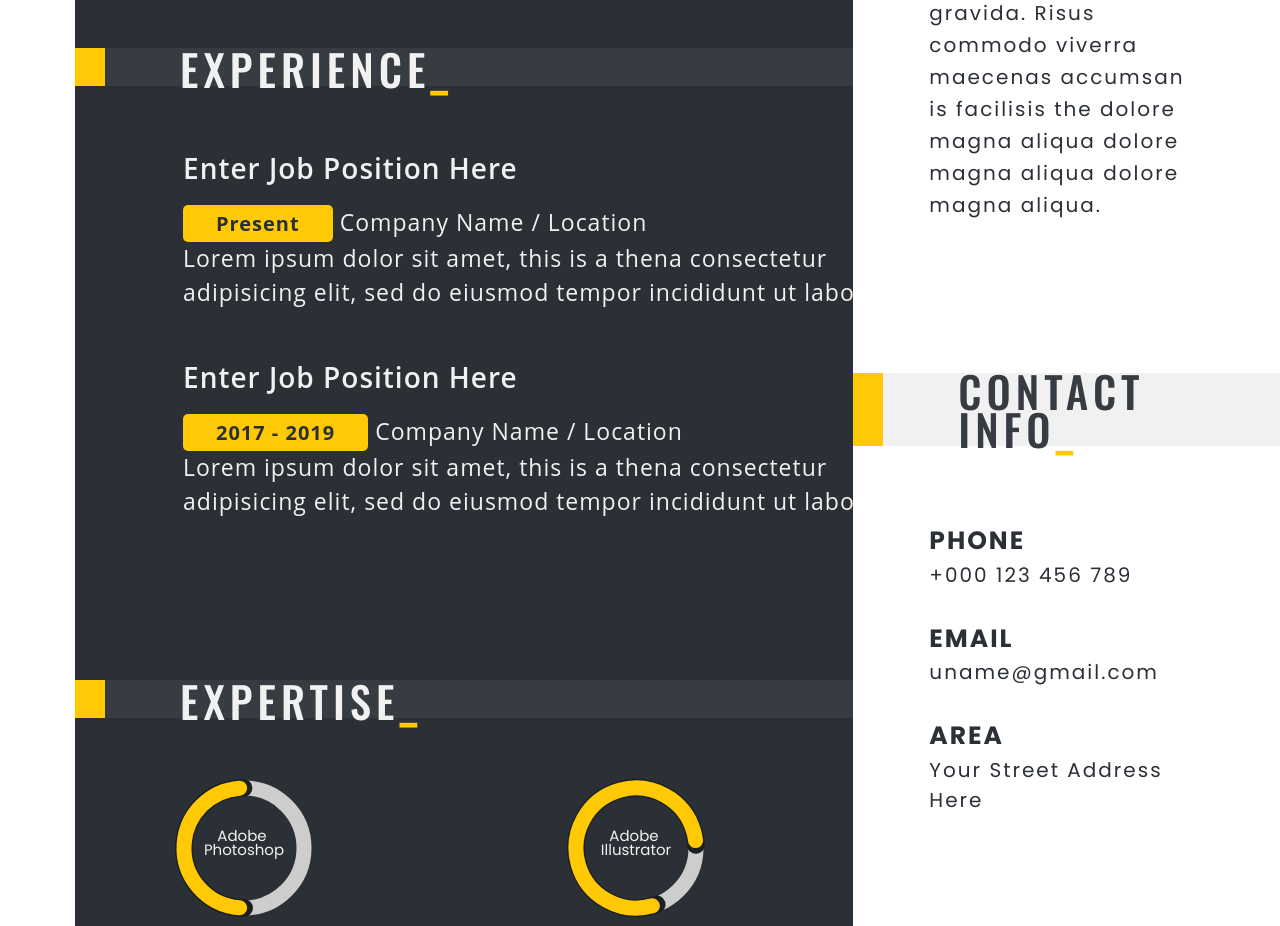
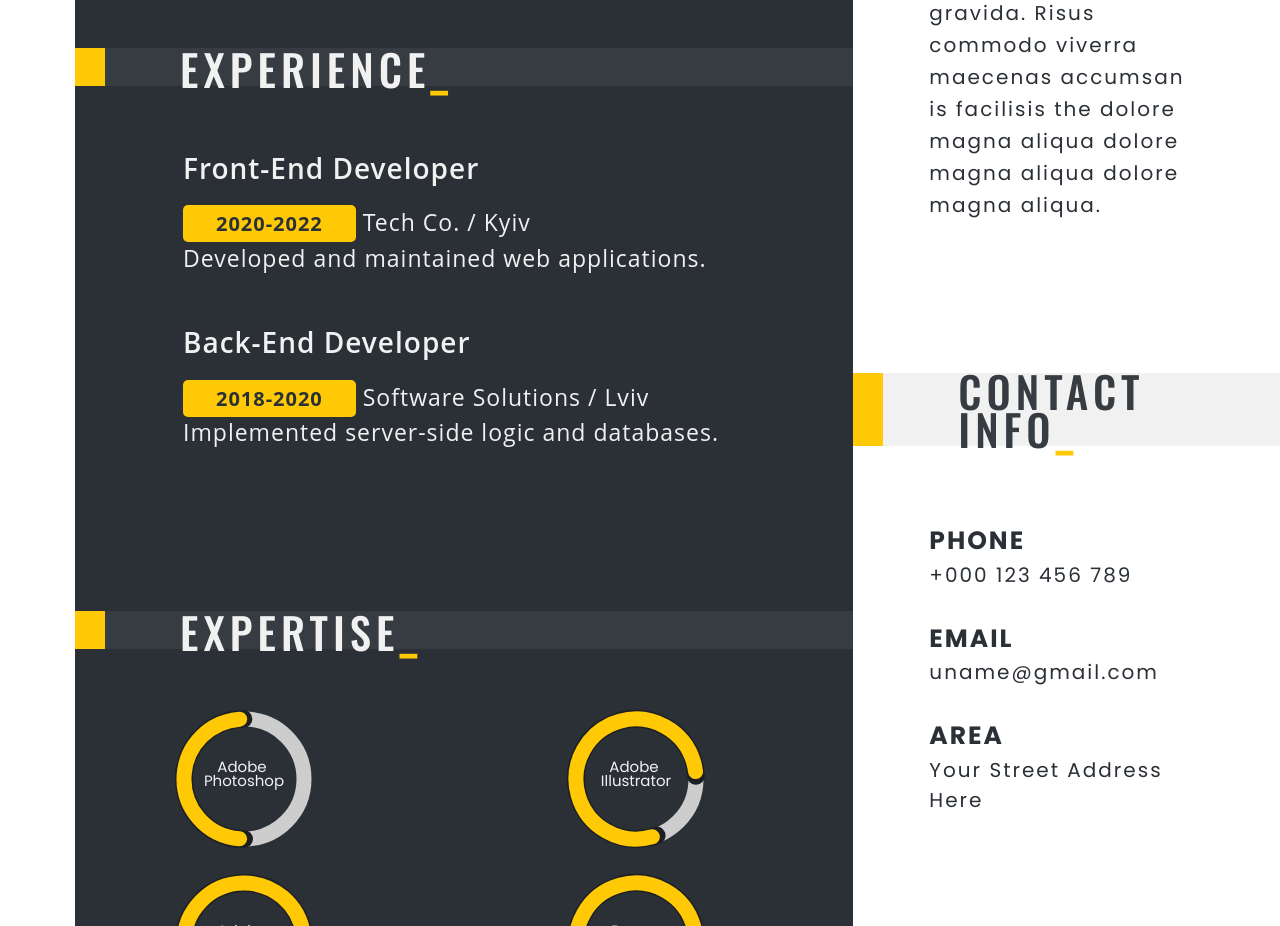
Before and after one commit to mariamaleryk/pm_22_10, a website: page app/index.html in a window 1280 px wide. Shown: the part 1060-1986 px from the top of the page. Drawn offline with nearby package versions, Linux system fonts and the light colour scheme; files that its build step writes are made by us from their sources; files whose address does not match are found by name.

Commit message:
draft http and fetch api

```diff
--- /dev/null
+++ b/app/data/data.json
@@ -0,0 +1,18 @@
+{
+  "experience": [
+    {
+      "jobPosition": "Front-End Developer",
+      "period": "2020-2022",
+      "company": "Tech Co.",
+      "location": "Kyiv",
+      "description": "Developed and maintained web applications."
+    },
+    {
+      "jobPosition": "Back-End Developer",
+      "period": "2018-2020",
+      "company": "Software Solutions",
+      "location": "Lviv",
+      "description": "Implemented server-side logic and databases."
+    }
+  ]
+}
--- a/app/js/circles.js
+++ b/app/js/circles.js
@@ -1,28 +1,28 @@
-// Функція для ініціалізації анімації
-function startAnimation(element, strokeDashoffset, rotation, duration) {
-    element.style.transition = `stroke-dashoffset ${duration}s ease-in-out, transform ${duration}s ease-in-out`;
-    element.style.strokeDashoffset = strokeDashoffset;
-    element.style.transform = `rotate(${rotation}deg)`;
-}
-
-// Вибираємо SVG кола для анімації
-const circle1 = document.querySelector('.rotate-variant-01');
-const circle2 = document.querySelector('.rotate-variant-02');
-const circle11 = document.querySelector('.rotate-variant-11');
-const circle12 = document.querySelector('.rotate-variant-12');
-const circle21 = document.querySelector('.rotate-variant-21');
-const circle22 = document.querySelector('.rotate-variant-22');
-const circle31 = document.querySelector('.rotate-variant-31');
-const circle32 = document.querySelector('.rotate-variant-32');
-
-// Викликаємо анімації
-startAnimation(circle1, '197.58', 94.2, 2);
-startAnimation(circle2, '189.44', 90, 2);
-// startAnimation(circle1, '68.43', 59.2, 2);
-// startAnimation(circle2, '59.86', 55, 2);
-startAnimation(circle11, '85.57', 74.2, 2);
-startAnimation(circle12, '77', 70, 2);
-startAnimation(circle21, '102.71', 89.2, 2);
-startAnimation(circle22, '94.14', 85, 2);
-startAnimation(circle31, '85.57', 74.2, 2);    //+8.14,  +4.2
-startAnimation(circle32, '77', 70, 2);
+// // Функція для ініціалізації анімації
+// function startAnimation(element, strokeDashoffset, rotation, duration) {
+//     element.style.transition = `stroke-dashoffset ${duration}s ease-in-out, transform ${duration}s ease-in-out`;
+//     element.style.strokeDashoffset = strokeDashoffset;
+//     element.style.transform = `rotate(${rotation}deg)`;
+// }
+//
+// // Вибираємо SVG кола для анімації
+// const circle1 = document.querySelector('.rotate-variant-01');
+// const circle2 = document.querySelector('.rotate-variant-02');
+// const circle11 = document.querySelector('.rotate-variant-11');
+// const circle12 = document.querySelector('.rotate-variant-12');
+// const circle21 = document.querySelector('.rotate-variant-21');
+// const circle22 = document.querySelector('.rotate-variant-22');
+// const circle31 = document.querySelector('.rotate-variant-31');
+// const circle32 = document.querySelector('.rotate-variant-32');
+//
+// // Викликаємо анімації
+// startAnimation(circle1, '197.58', 94.2, 2);
+// startAnimation(circle2, '189.44', 90, 2);
+// // startAnimation(circle1, '68.43', 59.2, 2);
+// // startAnimation(circle2, '59.86', 55, 2);
+// startAnimation(circle11, '85.57', 74.2, 2);
+// startAnimation(circle12, '77', 70, 2);
+// startAnimation(circle21, '102.71', 89.2, 2);
+// startAnimation(circle22, '94.14', 85, 2);
+// startAnimation(circle31, '85.57', 74.2, 2);    //+8.14,  +4.2
+// startAnimation(circle32, '77', 70, 2);
--- a/app/js/hide.js
+++ b/app/js/hide.js
@@ -1,21 +1,21 @@
-document.addEventListener("DOMContentLoaded", function () {
-    const headers = document.querySelectorAll(".section-header");
-
-    headers.forEach((header) => {
-        header.classList.add("roll");
-
-        const content = header.nextElementSibling;
-        if (content && content.classList.contains("roll-block")) {
-            // Початково встановлюємо max-height на повну висоту для розгорнутого вигляду
-            content.style.maxHeight = content.scrollHeight + "px";
-
-            header.addEventListener("click", function () {
-                if (content.style.maxHeight && content.style.maxHeight !== "0px") {
-                    content.style.maxHeight = "0"; // Згорнути
-                } else {
-                    content.style.maxHeight = content.scrollHeight + "px"; // Розгорнути
-                }
-            });
-        }
-    });
-});
+// document.addEventListener("DOMContentLoaded", function () {
+//     const headers = document.querySelectorAll(".section-header");
+//
+//     headers.forEach((header) => {
+//         header.classList.add("roll");
+//
+//         const content = header.nextElementSibling;
+//         if (content && content.classList.contains("roll-block")) {
+//             // Початково встановлюємо max-height на повну висоту для розгорнутого вигляду
+//             content.style.maxHeight = content.scrollHeight + "px";
+//
+//             header.addEventListener("click", function () {
+//                 if (content.style.maxHeight && content.style.maxHeight !== "0px") {
+//                     content.style.maxHeight = "0"; // Згорнути
+//                 } else {
+//                     content.style.maxHeight = content.scrollHeight + "px"; // Розгорнути
+//                 }
+//             });
+//         }
+//     });
+// });
--- /dev/null
+++ b/app/js/script.js
@@ -0,0 +1,102 @@
+document.addEventListener("DOMContentLoaded", function () {
+    const headers = document.querySelectorAll(".section-header");
+
+    headers.forEach((header) => {
+        header.classList.add("roll");
+
+        const content = header.nextElementSibling;
+        if (content && content.classList.contains("roll-block")) {
+            // Початково встановлюємо max-height на повну висоту для розгорнутого вигляду
+            content.style.maxHeight = content.scrollHeight + "px";
+
+            header.addEventListener("click", function () {
+                if (content.style.maxHeight && content.style.maxHeight !== "0px") {
+                    content.style.maxHeight = "0"; // Згорнути
+                } else {
+                    content.style.maxHeight = content.scrollHeight + "px"; // Розгорнути
+                }
+            });
+        }
+    });
+});
+
+// Функція для ініціалізації анімації
+function startAnimation(element, strokeDashoffset, rotation, duration) {
+    element.style.transition = `stroke-dashoffset ${duration}s ease-in-out, transform ${duration}s ease-in-out`;
+    element.style.strokeDashoffset = strokeDashoffset;
+    element.style.transform = `rotate(${rotation}deg)`;
+}
+
+// Вибираємо SVG кола для анімації
+const circle1 = document.querySelector('.rotate-variant-01');
+const circle2 = document.querySelector('.rotate-variant-02');
+const circle11 = document.querySelector('.rotate-variant-11');
+const circle12 = document.querySelector('.rotate-variant-12');
+const circle21 = document.querySelector('.rotate-variant-21');
+const circle22 = document.querySelector('.rotate-variant-22');
+const circle31 = document.querySelector('.rotate-variant-31');
+const circle32 = document.querySelector('.rotate-variant-32');
+
+// Викликаємо анімації
+startAnimation(circle1, '197.58', 94.2, 2);
+startAnimation(circle2, '189.44', 90, 2);
+// startAnimation(circle1, '68.43', 59.2, 2);
+// startAnimation(circle2, '59.86', 55, 2);
+startAnimation(circle11, '85.57', 74.2, 2);
+startAnimation(circle12, '77', 70, 2);
+startAnimation(circle21, '102.71', 89.2, 2);
+startAnimation(circle22, '94.14', 85, 2);
+startAnimation(circle31, '85.57', 74.2, 2);    //+8.14,  +4.2
+startAnimation(circle32, '77', 70, 2);
+
+function displayData(data) {
+    const container = document.querySelector('.experience-section .roll-block .row');
+
+    container.innerHTML = '';
+
+    data.experience.forEach(item => {
+        const experienceItem = document.createElement('div');
+        experienceItem.classList.add('col-md-12', 'experience-item');
+
+        experienceItem.innerHTML = `
+            <h3>${item.jobPosition}</h3>
+            <span class="tag">${item.period}</span>
+            <span>${item.company} / ${item.location}</span>
+            <p>${item.description}</p>
+        `;
+
+        container.appendChild(experienceItem);
+    });
+}
+
+function loadDataWithXHR() {
+    const xhr = new XMLHttpRequest();
+    xhr.open('GET', 'http://localhost:8080/data.json', true);
+
+    xhr.onreadystatechange = function() {
+        if (xhr.readyState === 4 && xhr.status === 200) {
+            const data = JSON.parse(xhr.responseText);
+            displayData(data);
+        } else {
+            console.error('Error loading data');
+        }
+    };
+
+    xhr.send();
+}
+
+async function loadDataWithFetch() {
+    try {
+        const response = await fetch('/data/data.json');
+        if (!response.ok) throw new Error(`HTTP error! Status: ${response.status}`);
+
+        const data = await response.json();
+        console.log(data); // Додайте цей рядок для перевірки
+        displayData(data);
+    } catch (error) {
+        console.error("Error fetching data:", error);
+    }
+}
+
+loadDataWithXHR(); // Для XMLHttpRequest
+//loadDataWithFetch(); // Для Fetch API
--- a/app/scss/column.scss
+++ b/app/scss/column.scss
@@ -244,12 +244,7 @@ text.Data {
   0% {
     stroke-dashoffset: 377;
   }
-  50% {
-    stroke-dashoffset: 0;
-  }
+  //50% {
+  //  stroke-dashoffset: 0;
+  //}
 }
-
-.hidden {
-  display: none;
-  transition: height 0.5s ease-out;
-}
```
Also changed, not shown: app/html/column.html (+1 -1 lines), gulpfile.js (+12 -6 lines).
